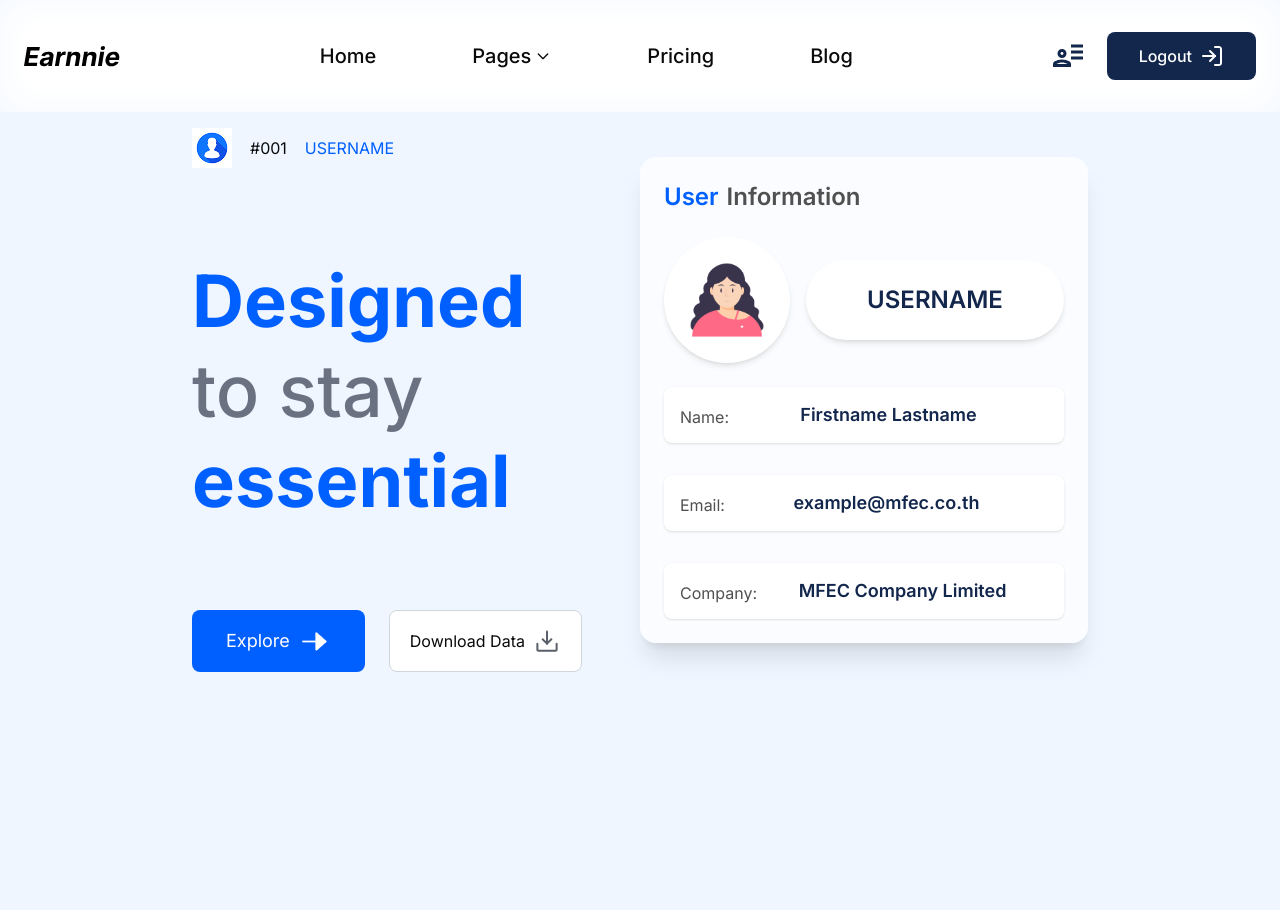
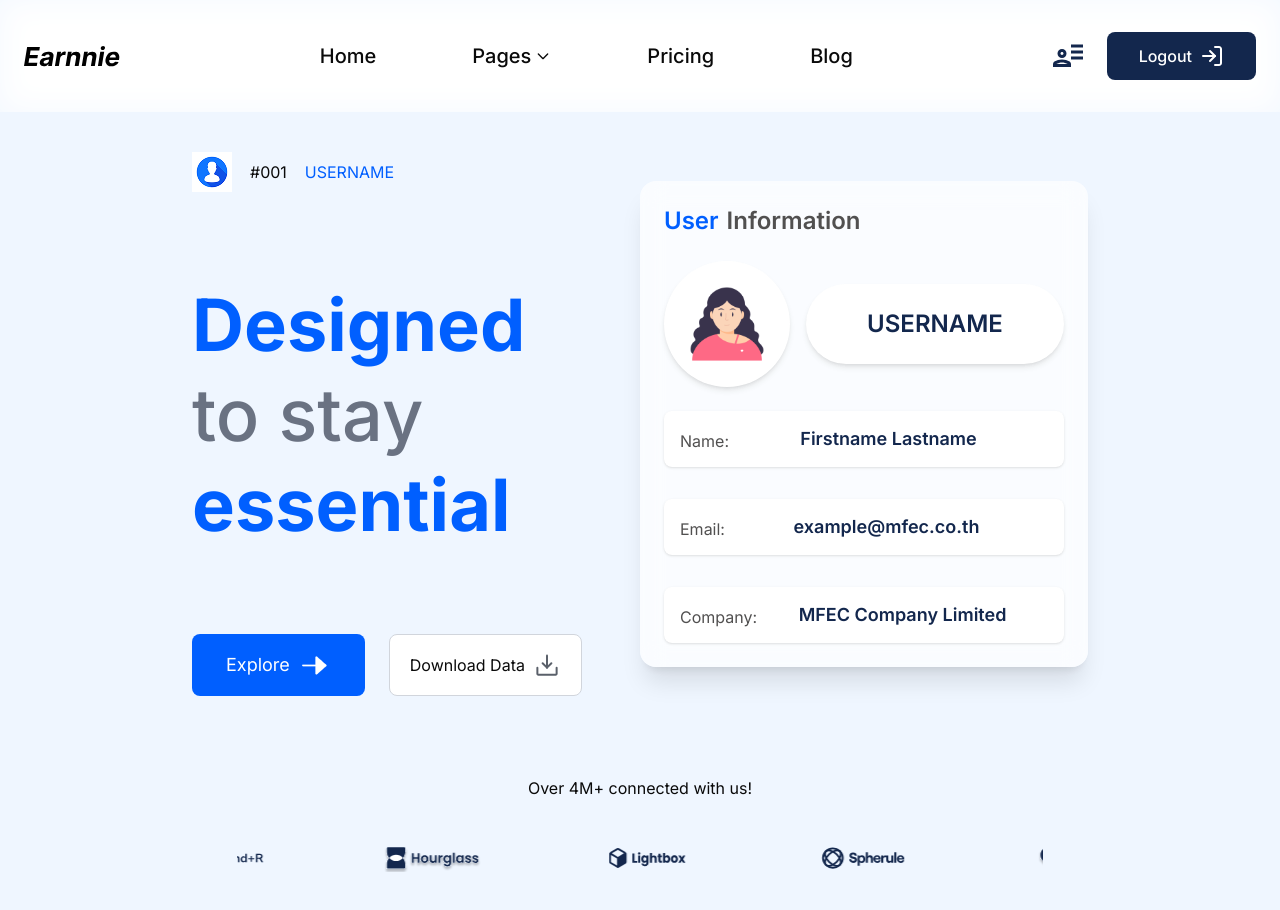
Before and after one commit to chayuearn-00/intern_project, a Vue app in the folder frontend/: page /Homepage in a window 1280 px wide. Before the commit the page ends 800 px from the top, so only its background shows below. Built offline with nearby package versions, Linux system fonts and the light colour scheme.

Commit message:
edit perfect position

```diff
--- a/frontend/src/style.css
+++ b/frontend/src/style.css
@@ -110,7 +110,7 @@
     @apply h-7 w-32 object-contain mx-8
   }
   .footer_position {
-    @apply items-center max-w-[90%] mx-auto place-content-between
+    @apply items-center max-w-[90%] mx-auto place-content-between mt-11
   }
 
   .information-box {
--- a/frontend/src/views/HomePage.vue
+++ b/frontend/src/views/HomePage.vue
@@ -8,16 +8,19 @@ import TextCard from '../components/TextCard.vue';
 
 <template>
     <NavBar class="fixed w-full"/>
-    <div class="container overflow-hidden">
-        <div class="max-w-[90%] lg:max-w-[70%] mx-auto">
-            <div class="flex flex-cols-2 w-full place-content-center min-h-screen items-center m-auto ">
+    <div class=" bg-white container overflow-hidden">
+        <div class="max-w-[90%] lg:max-w-[70%] mx-auto pt-28">
+            <div class="flex flex-col w-full place-content-center min-h-screen items-center m-auto ">
                 <div class="grid grid-cols-2 w-full place-content-between">
                     <TextCard />
                     <InformationCard />
                 </div>
-                <!-- <div class="footer_position">
-                    <Footer />
-                </div> -->
+                <div class="w-full mt-20">
+                    <p class="text-center">Over 4M+ connected with us!</p>
+                    <div class="footer_position">
+                        <Footer />
+                    </div>
+                </div>
             </div>
         </div>
     </div>
```
